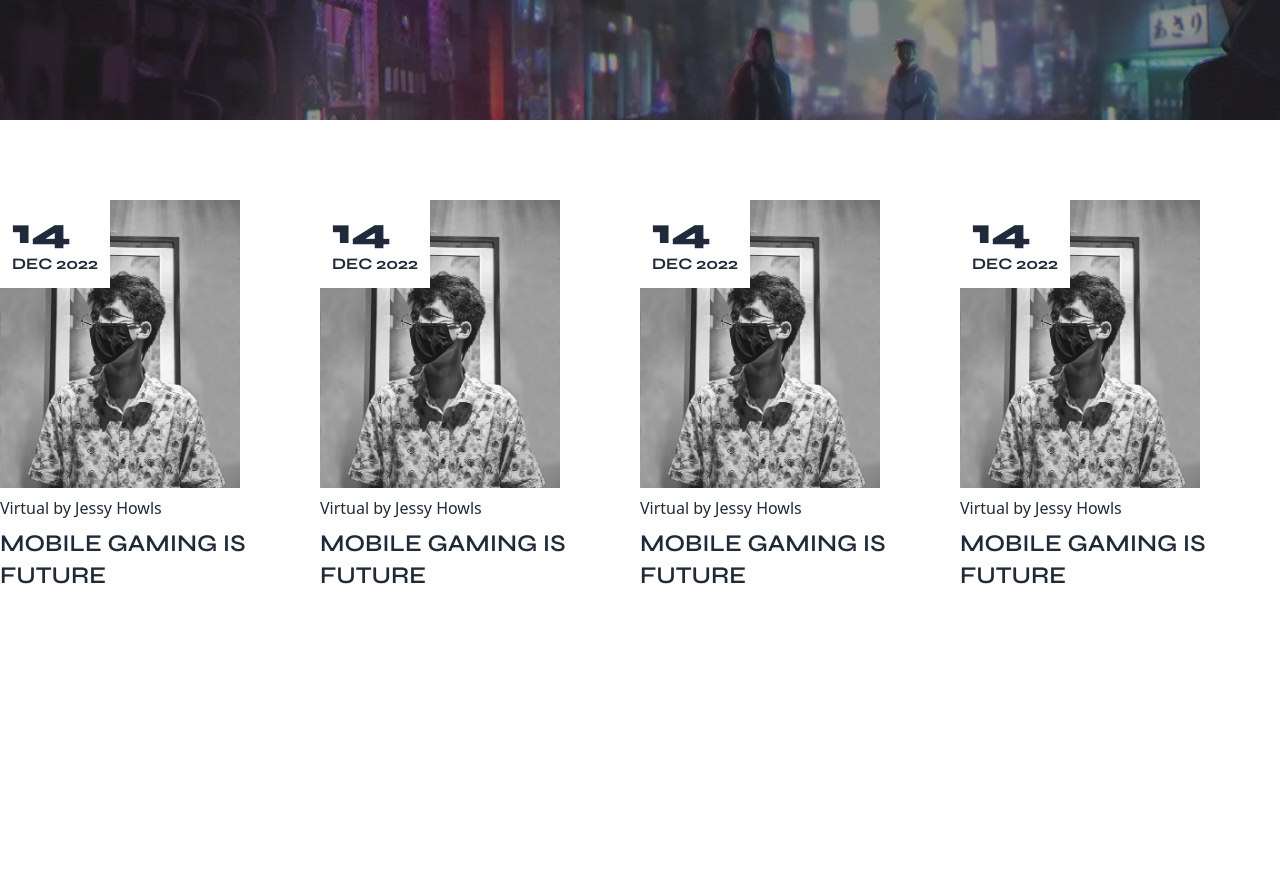
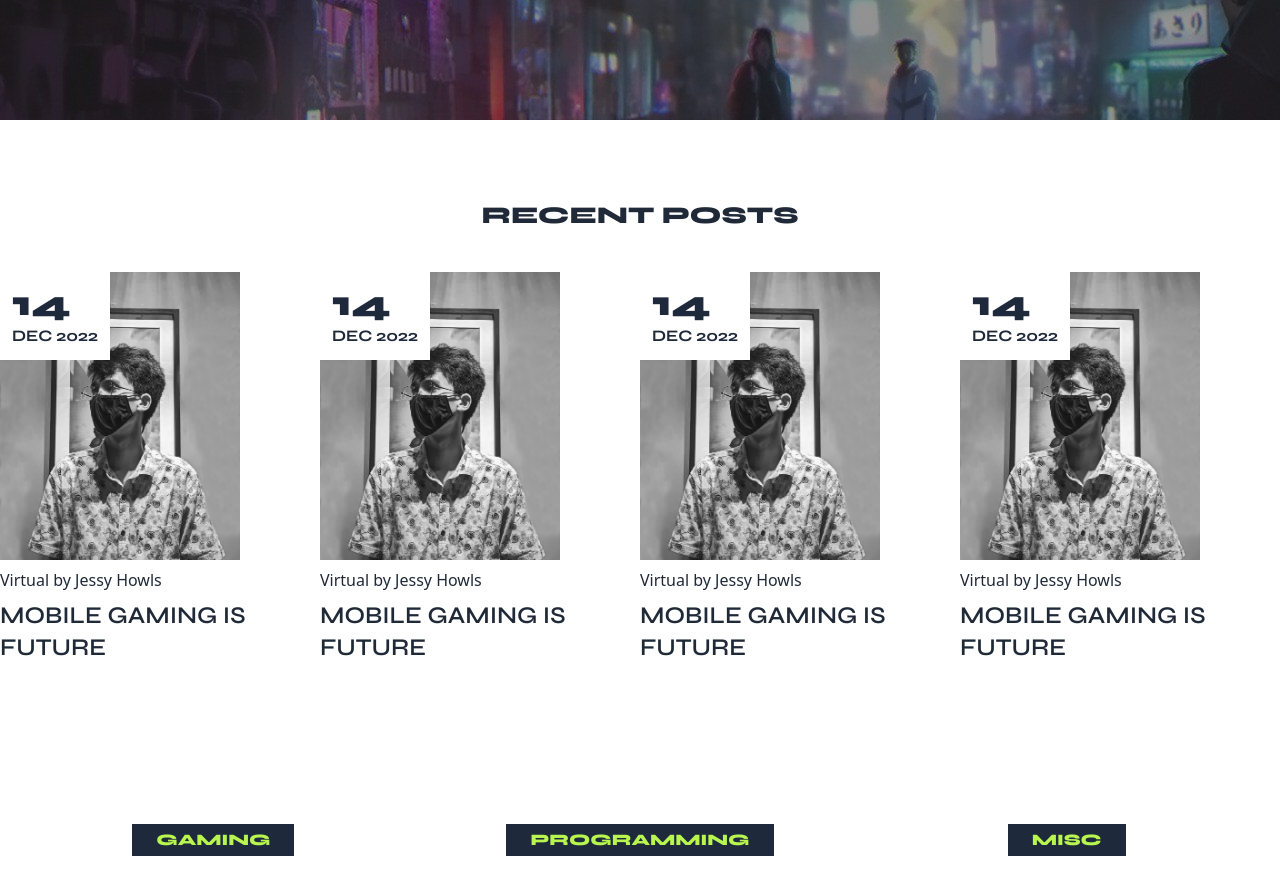
Before and after one commit to Alapottra-troj1n/geek-hive-next.js, a Next.js app: page / in a window 1280 px wide. Shown: the part 680-1574 px from the top of the page. Before the commit the page ends 1352 px from the top, so only its background shows below. Built offline with nearby package versions, Linux system fonts and the light colour scheme.

Commit message:
added third section

```diff
--- a/pages/components/BlogPost.jsx
+++ b/pages/components/BlogPost.jsx
@@ -3,7 +3,7 @@ import React from 'react';
 
 const BlogPost = () => {
   return (
-    <div className="flex flex-col gap-2 cursor-pointer" >
+    <div className="flex flex-col gap-2 cursor-pointer transition-all" >
       <div>
         <div className="relative h-72 w-60" >
           <Image alt='' src={'/ala.jpg'} layout="fill" objectFit='cover' />
@@ -15,7 +15,7 @@ const BlogPost = () => {
 
       </div>
       <p>Virtual by Jessy Howls</p>
-      <h2 className="font-type font-semibold text-2xl" >MOBILE GAMING IS FUTURE</h2>
+      <h2 className="font-type font-semibold text-2xl hover:text-main " >MOBILE GAMING IS FUTURE</h2>
 
     </div>
   );
--- a/pages/index.js
+++ b/pages/index.js
@@ -30,13 +30,47 @@ export default function Home() {
       </div>
 
 
-     <div className="py-20 grid grid-cols-4 items-center max-w-7xl mx-auto ">
+      <div>
+      <h2 className="text-center font-type font-black text-2xl pb-10 pt-20 " >RECENT POSTS</h2>
 
-      <BlogPost/>
-      <BlogPost/>
-      <BlogPost/>
-      <BlogPost/>
+        <div className="pb-20 grid grid-cols-4 items-center max-w-7xl mx-auto ">
 
+          <BlogPost />
+          <BlogPost />
+          <BlogPost />
+          <BlogPost />
+
+
+
+        </div>
+      </div>
+
+
+      <div className="py-20 bg-white ">
+
+        <div className=" grid grid-cols-1 md:grid-cols-2 lg:grid-cols-3  max-w-7xl mx-auto" >
+
+          <div className='flex justify-center'>
+            <span className="font-extrabold text-md bg-slate-800 px-6 py-1 text-main font-type">GAMING </span>
+
+          </div>
+
+          <div className='flex justify-center'>
+            <span className=" font-extrabold text-md bg-slate-800 px-6 py-1 text-main font-type">PROGRAMMING</span>
+
+          </div>
+
+          <div className='flex justify-center'>
+            <span className=" font-extrabold text-md bg-slate-800 px-6 py-1 text-main font-type">MISC</span>
+
+          </div>
+
+
+
+        </div>
+
+
+      </div>
 
 
 
@@ -45,11 +79,5 @@ export default function Home() {
 
 
     </div>
-
-
-
-
-
-    </div>
   )
 }
```
Lines whose indentation alone changed are shown as unchanged.
